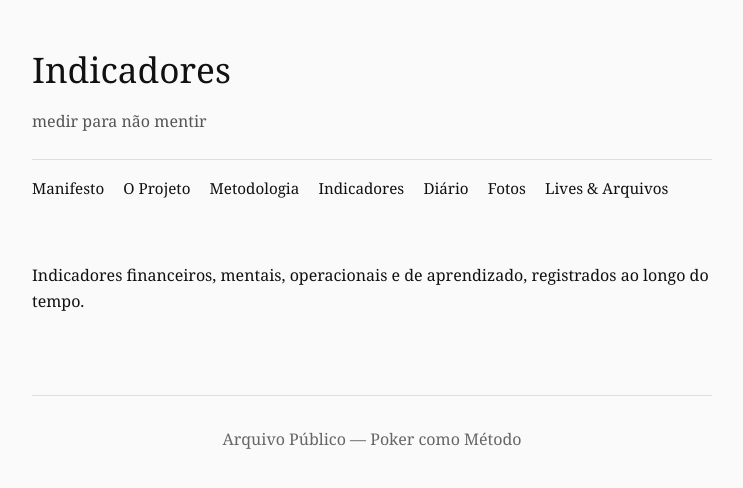
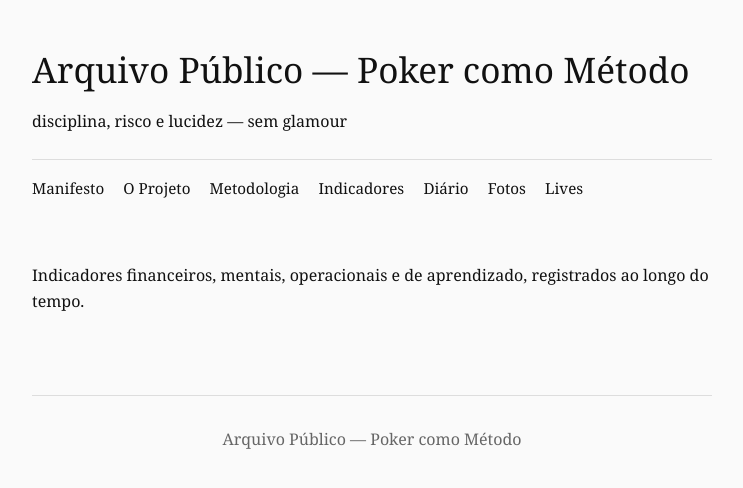
Before and after one commit to derickcosta816/derickcosta816.github.io, a plain HTML site: page metodologia.html in a window 1280 px wide. Shown: the whole page, without its empty margins (268-1011 px from the left). Drawn offline with Linux system fonts and the light colour scheme.

Commit message:
Update header and navigation in metodologia.html

```diff
--- a/metodologia.html
+++ b/metodologia.html
@@ -9,9 +9,9 @@
 
 <body>
 
-<header>
-  <h1>Indicadores</h1>
-  <p class="subtitulo">medir para não mentir</p>
+<header class="site-header">
+  <h1 class="site-title">Arquivo Público — Poker como Método</h1>
+  <p class="site-tagline">disciplina, risco e lucidez — sem glamour</p>
 
   <nav class="nav-principal">
     <a href="index.html">Manifesto</a>
@@ -20,9 +20,10 @@
     <a href="indicadores.html">Indicadores</a>
     <a href="diario.html">Diário</a>
     <a href="fotos.html">Fotos</a>
-    <a href="lives.html">Lives & Arquivos</a>
+    <a href="lives.html">Lives</a>
   </nav>
 </header>
+
 
 <main>
 
```
